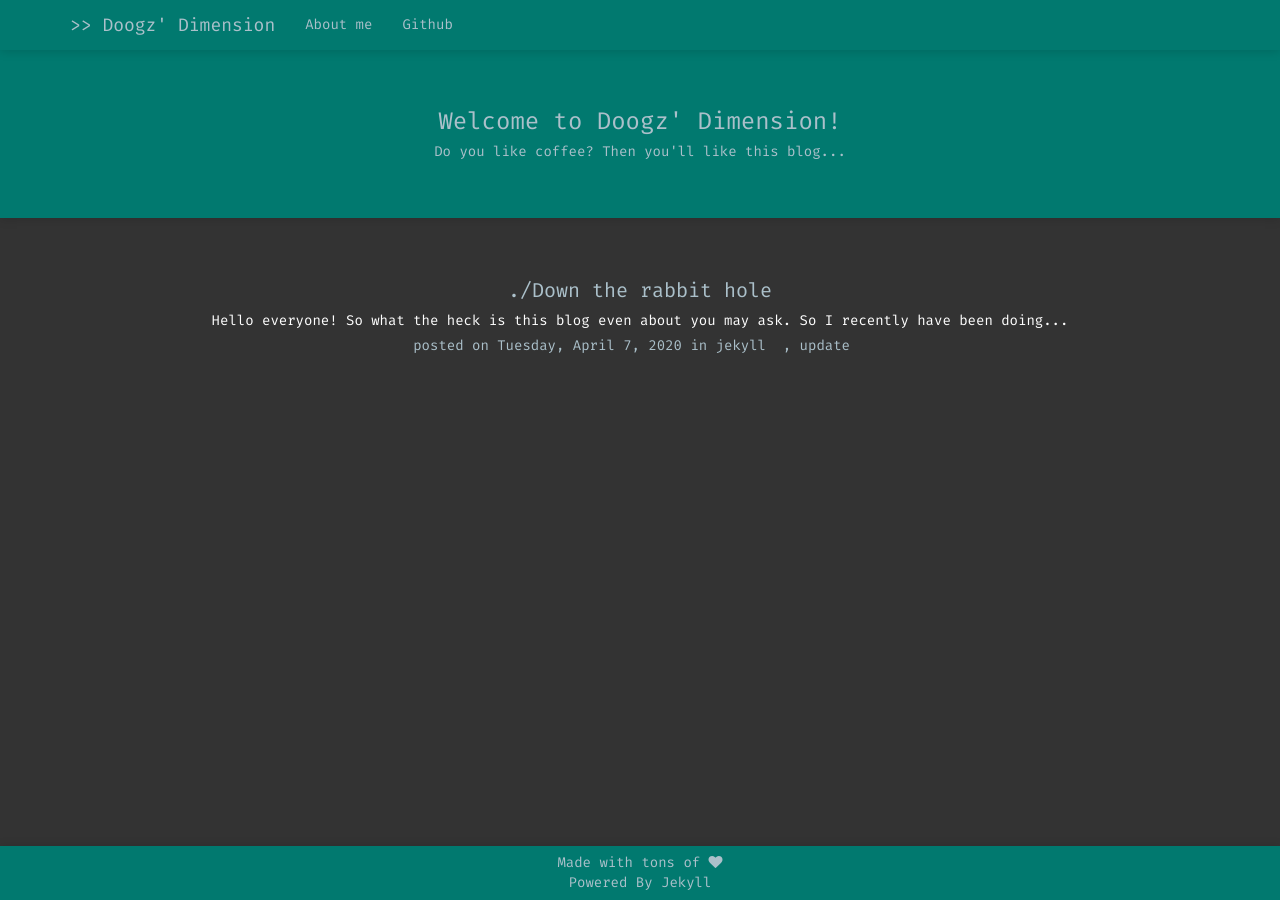
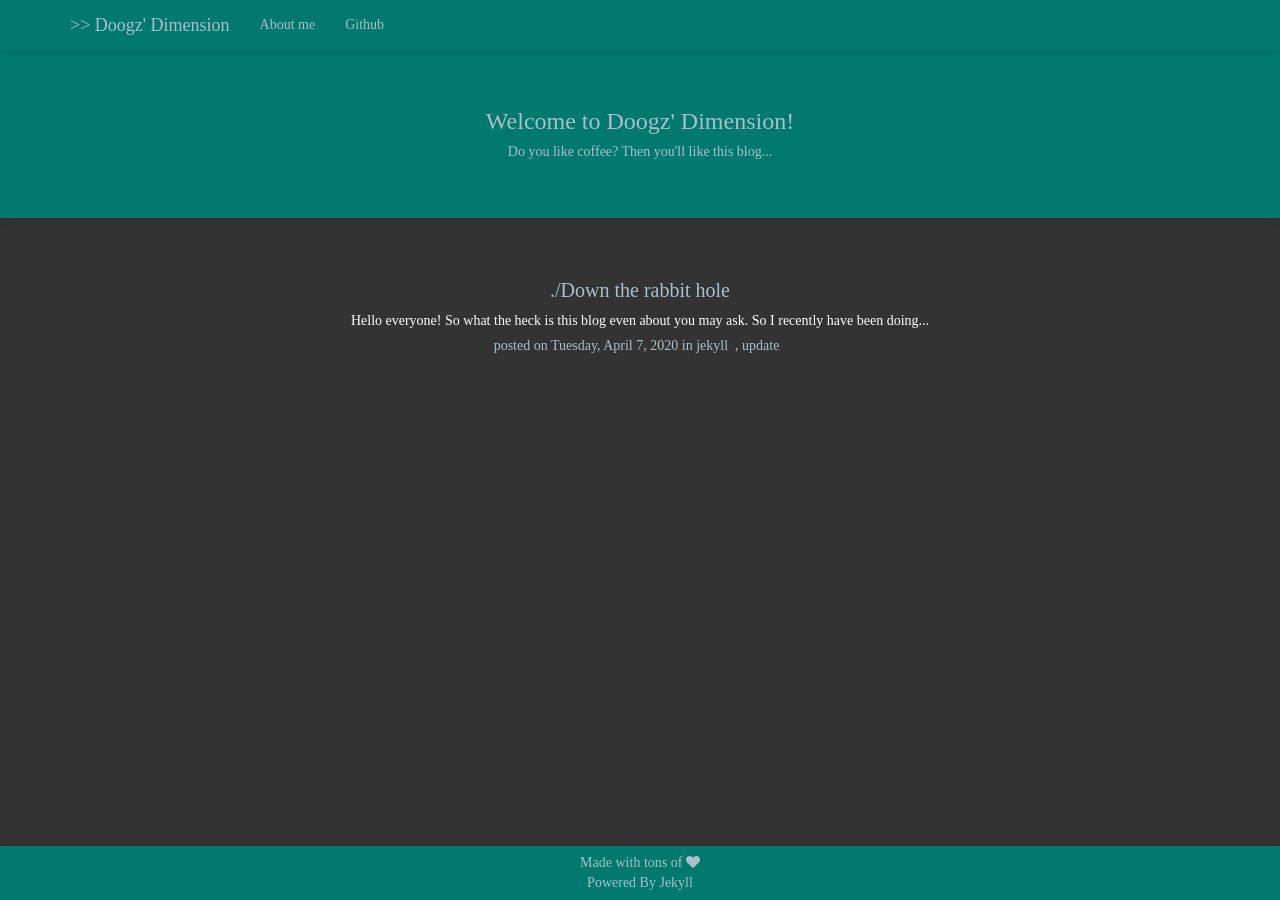
Before and after one commit to wdoogz/wdoogz.github.io, a Jekyll site: the page built from index.html, in a window 1280 px wide. Built offline with Jekyll 4.4.1, drawn with Linux system fonts in a browser that asks for light colours; nearby versions of some CDN libraries; some web fonts are replaced.

Commit message:
Update main.scss

```diff
--- a/css/main.scss
+++ b/css/main.scss
@@ -28,7 +28,7 @@
 }
 body{
   background-color: #333333 !important;
-  font-family: "Fira Mono" !important;
+  font-family: "arcadeclassic" !important;
   color: #abc0ca !important;
 }
 .page-stuff{
```
